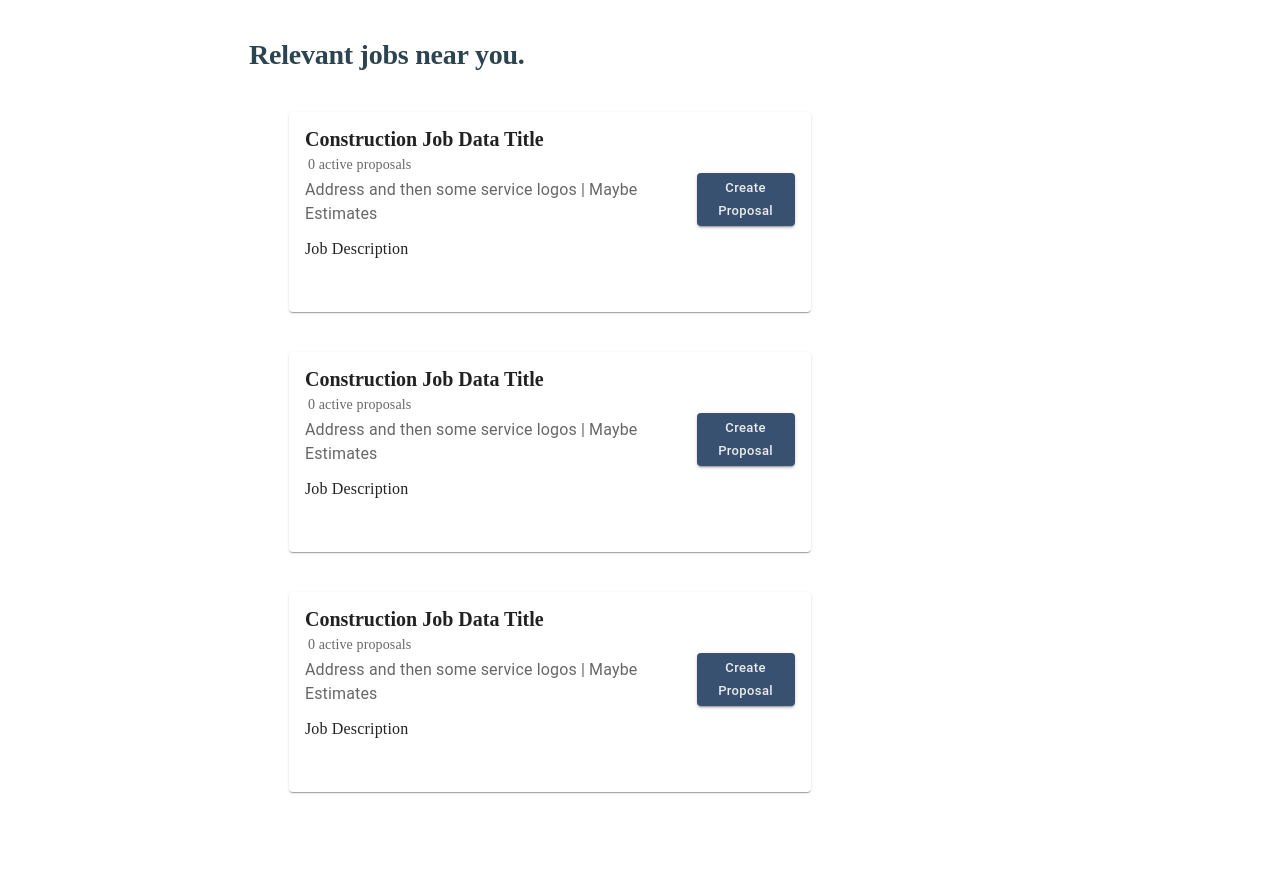
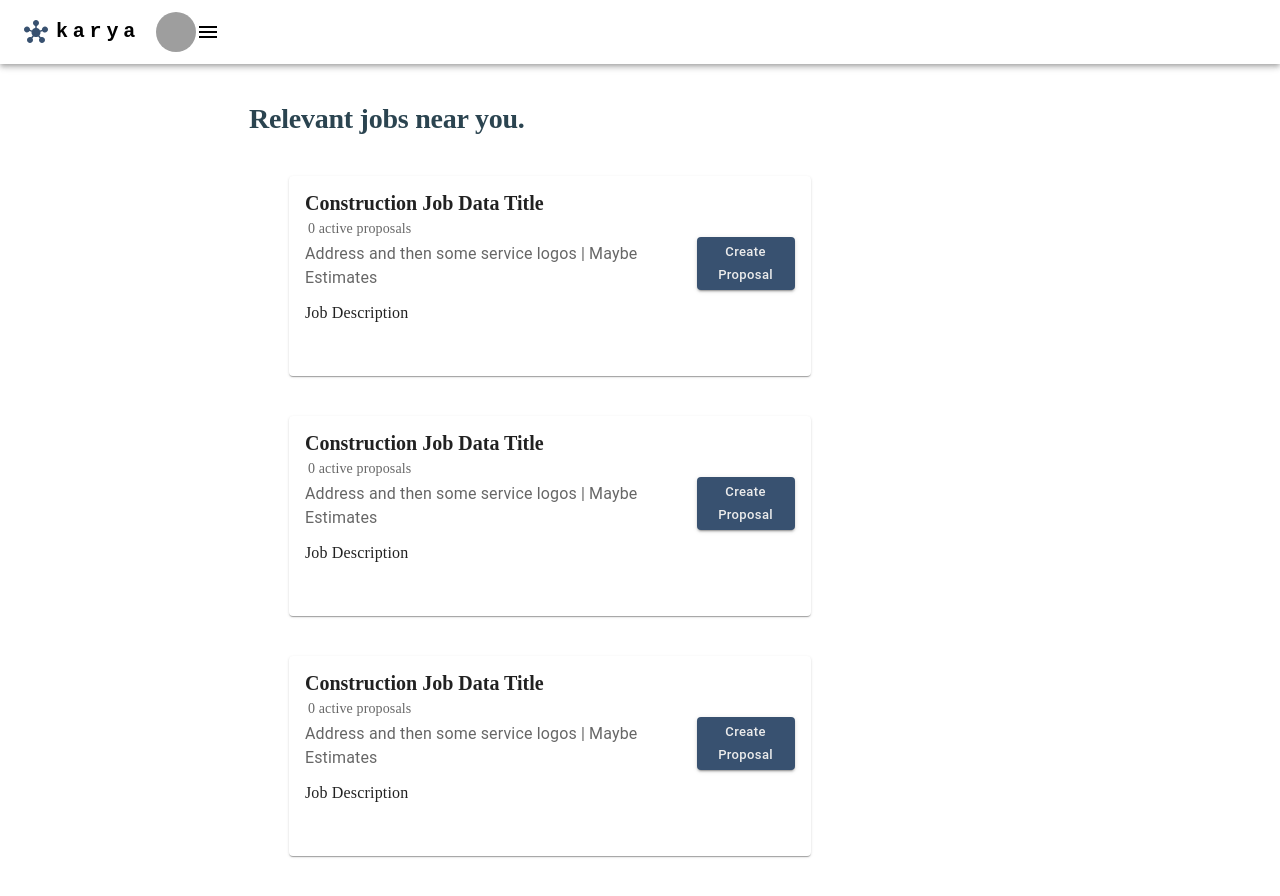
Before and after one commit to abulhasan7/karya-fe, a React (Create React App) app in the folder business-frontend/: page /dev in a window 1280 px wide. Shown: the top 896 px of the page. Before the commit the page ends 870 px from the top, so only its background shows below. Built offline with nearby package versions, Linux system fonts and the light colour scheme; grey boxes are pictures that could not be loaded.

Commit message:
Business UI MenuBar

```diff
--- a/business-frontend/src/App.jsx
+++ b/business-frontend/src/App.jsx
@@ -9,6 +9,7 @@ import Protected from './protected';
 import './App.css';
 import JobCardView from './components/jobCardView/JobCardView';
 import JobsListingPage from './pages/jobsListingPage/JobsListingPage';
+import MenuBar from './components/menubar/MenuBar';
 
 function App() {
 	const loggedIn = useSelector((state) => state.business.token);
--- /dev/null
+++ b/business-frontend/src/components/menubar/MenuBar.css
@@ -0,0 +1,4 @@
+.header__logo {
+	height: 75px;
+	width: 200px;
+}
--- /dev/null
+++ b/business-frontend/src/components/menubar/MenuBar.jsx
@@ -0,0 +1,142 @@
+import * as React from 'react';
+import AppBar from '@mui/material/AppBar';
+// import Box from '@mui/material/Box';
+import Toolbar from '@mui/material/Toolbar';
+// import { Link } from 'react-router-dom';
+import Typography from '@mui/material/Typography';
+import Tooltip from '@mui/material/Tooltip';
+import MenuItem from '@mui/material/MenuItem';
+import Button from '@mui/material/Button';
+import IconButton from '@mui/material/IconButton';
+import MenuIcon from '@mui/icons-material/Menu';
+import Menu from '@mui/icons-material/Menu';
+import HubIcon from '@mui/icons-material/Hub';
+import Avatar from '@mui/material/Avatar';
+import './MenuBar.css';
+// import logo from '../../logo.png';
+
+export default function MenuBar() {
+	const [anchorElNav, setAnchorElNav] = React.useState(null);
+	const [anchorElUser, setAnchorElUser] = React.useState(null);
+
+	const open = Boolean(anchorElUser);
+	const handleOpenUserMenu = (event) => {
+		console.log(event.currentTarget);
+		setAnchorElUser(event.currentTarget);
+	};
+
+	const handleCloseUserMenu = () => {
+		setAnchorElUser(null);
+	};
+	const settings = ['Profile', 'Account', 'Dashboard', 'Logout'];
+	return (
+		<nav>
+			<AppBar position="static" color="transparent">
+				<Toolbar>
+					<HubIcon
+						sx={{ display: { xs: 'none', md: 'flex' }, mr: 1 }}
+						color="primary"
+					/>
+					<Typography
+						variant="h6"
+						noWrap
+						component="h6"
+						href="/"
+						sx={{
+							mr: 2,
+							display: { xs: 'none', md: 'flex' },
+							fontFamily: 'monospace',
+							fontWeight: 700,
+							letterSpacing: '.3rem',
+							color: 'primary',
+						}}
+					>
+						karya
+					</Typography>
+					<Tooltip title="Open settings">
+						<IconButton
+							onClick={handleOpenUserMenu}
+							aria-controls={open ? 'account-menu' : undefined}
+							aria-haspopup="true"
+							aria-expanded={open ? 'true' : undefined}
+							sx={{ p: 0 }}
+						>
+							<Avatar
+								alt="Remy Sharp"
+								src="https://gravatar.com/avatar/c05211d69d1248a0909b96f08d16174f?s=200&d=retro&r=pg"
+							/>
+						</IconButton>
+					</Tooltip>
+					<Menu
+						className=""
+						anchorEl={anchorElUser}
+						id="account-menu"
+						open={open}
+						keepMounted
+						onClose={handleCloseUserMenu}
+						onClick={handleCloseUserMenu}
+						PaperProps={{
+							elevation: 0,
+							sx: {
+								overflow: 'visible',
+								filter: 'drop-shadow(0px 2px 8px rgba(0,0,0,0.32))',
+								mt: 1.5,
+								'& .MuiAvatar-root': {
+									width: 32,
+									height: 32,
+									ml: -0.5,
+									mr: 1,
+								},
+								'&:before': {
+									content: '""',
+									display: 'block',
+									position: 'absolute',
+									top: 0,
+									right: 14,
+									width: 10,
+									height: 10,
+									bgcolor: 'background.paper',
+									transform: 'translateY(-50%) rotate(45deg)',
+									zIndex: 0,
+								},
+							},
+						}}
+						transformOrigin={{
+							horizontal: 'right',
+							vertical: 'top',
+						}}
+						anchorOrigin={{
+							horizontal: 'right',
+							vertical: 'bottom',
+						}}
+					>
+						<MenuItem>
+							<Button
+								variant=""
+								onClick=""
+								sx={{
+									textTransform: 'unset',
+								}}
+								// startIcon={<PersonTwoToneIcon />}
+							>
+								Profile
+							</Button>
+						</MenuItem>
+						<MenuItem>
+							<Button
+								variant=""
+								sx={{
+									textTransform: 'unset',
+								}}
+								onClick=""
+								// startIcon={<Logout />}
+							>
+								Logout
+							</Button>
+						</MenuItem>
+					</Menu>
+				</Toolbar>
+			</AppBar>
+		</nav>
+	);
+}
--- a/business-frontend/src/pages/jobsListingPage/JobsListingPage.jsx
+++ b/business-frontend/src/pages/jobsListingPage/JobsListingPage.jsx
@@ -5,10 +5,12 @@ import Typography from '@mui/material/Typography';
 // import MenuBar from '../../components/menubar/MenuBar';
 import JobCardView from '../../components/jobCardView/JobCardView';
 import './JobsListingPage.css';
+import MenuBar from '../../components/menubar/MenuBar';
 
 export default function JobsListingPage() {
 	return (
 		<div>
+			<MenuBar />
 			<div className="jl-main-container">
 				<div></div>
 				<div className="sr-result-cards">
```
